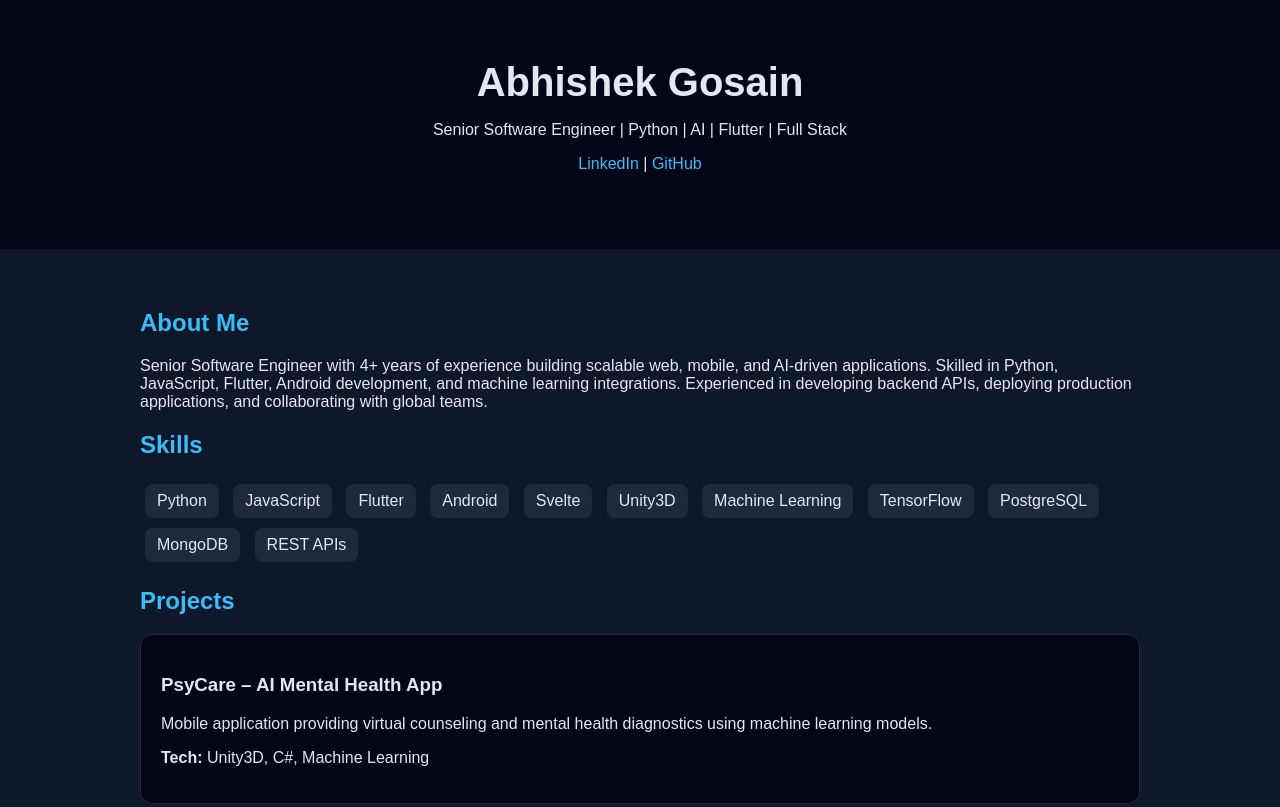
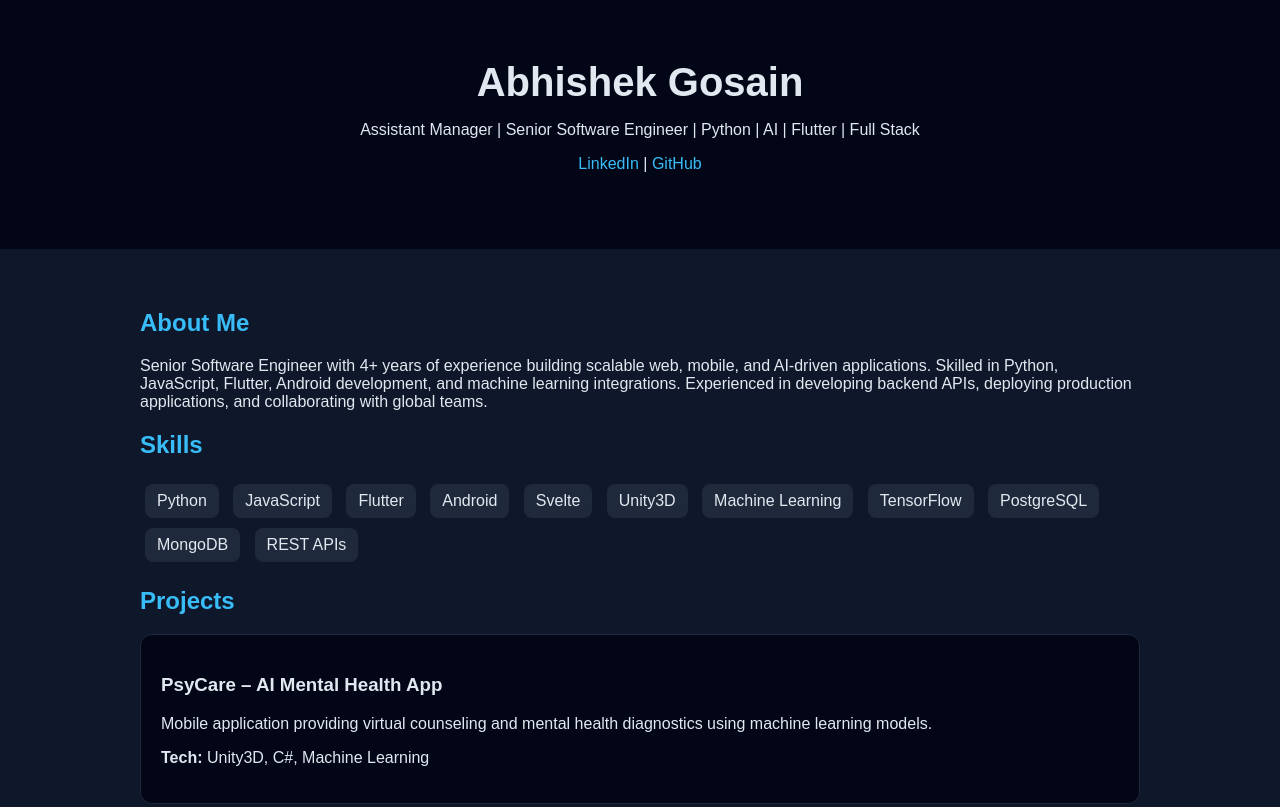
Before and after one commit to Abhishek-Gosain/abhishek-gosain.github.io, a plain HTML site: page index.html in a window 1280 px wide. Shown: the top 807 px of the page. Drawn offline with Linux system fonts and the light colour scheme.

Commit message:
Update index.html

```diff
--- a/index.html
+++ b/index.html
@@ -3,7 +3,7 @@
 <head>
 <meta charset="UTF-8">
 <meta name="viewport" content="width=device-width, initial-scale=1.0">
-<title>Abhishek Gosain | Senior Software Engineer</title>
+<title>Abhishek Gosain | Assistant Manager | Senior Software Engineer</title>
 <style>
 body{font-family:Arial,Helvetica,sans-serif;margin:0;background:#0f172a;color:#e2e8f0}
 header{padding:60px 20px;text-align:center;background:#020617}
@@ -20,7 +20,7 @@ footer{text-align:center;padding:20px;background:#020617}
 
 <header>
 <h1>Abhishek Gosain</h1>
-<p>Senior Software Engineer | Python | AI | Flutter | Full Stack</p>
+<p>Assistant Manager | Senior Software Engineer | Python | AI | Flutter | Full Stack</p>
 <p>
 <a href="https://www.linkedin.com/in/abhishek-gosain-1a87a8230">LinkedIn</a> |
 <a href="https://github.com/abhishek-gosain">GitHub</a>
```
